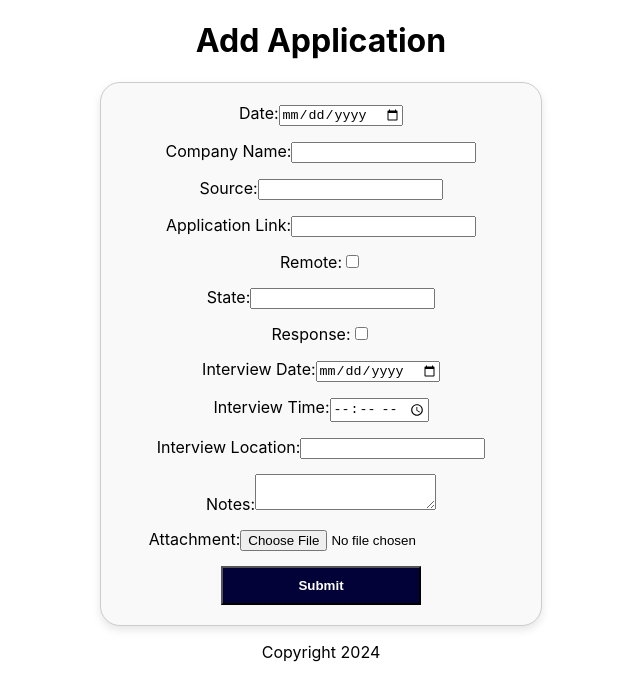
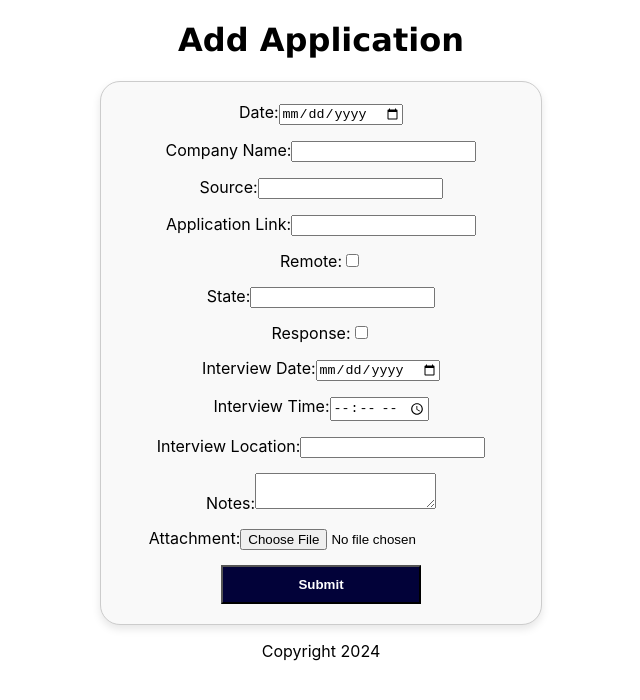
Before and after one commit to TomG87/application_frontend, a React (Create React App) app: page /api/applications/create in a window 1280 px wide. Shown: the top 700 px of the page, without its empty margins (319-959 px from the left). Built offline with nearby package versions, Linux system fonts and the light colour scheme.

Commit message:
add font-family verdana style to signup-title, login-title, and application-title

```diff
--- a/src/App.css
+++ b/src/App.css
@@ -16,6 +16,7 @@
   margin: 0 auto;
   padding: 20px;
   text-align: center;
+  font-family: 'Verdana', sans-serif;
 }
 
 .footer {
@@ -38,6 +39,7 @@ text-align: center;
 
 .login-title{
   text-align: center;
+  font-family: 'Verdana', sans-serif;
 }
 
 .application-add{ max-width: 400px;
@@ -53,4 +55,5 @@ text-align: center;
 
   .application-title{
     text-align:center;
+    font-family: 'Verdana', sans-serif;
   }
```
